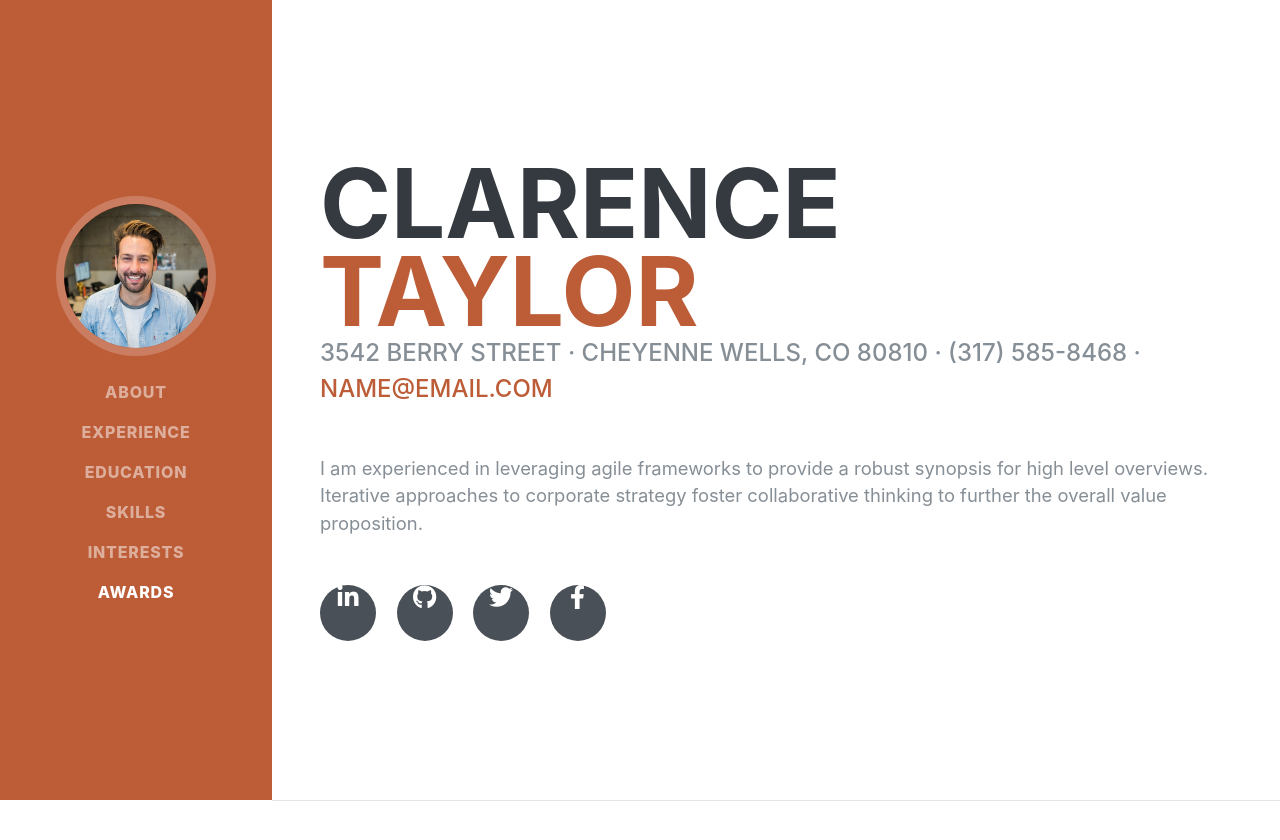
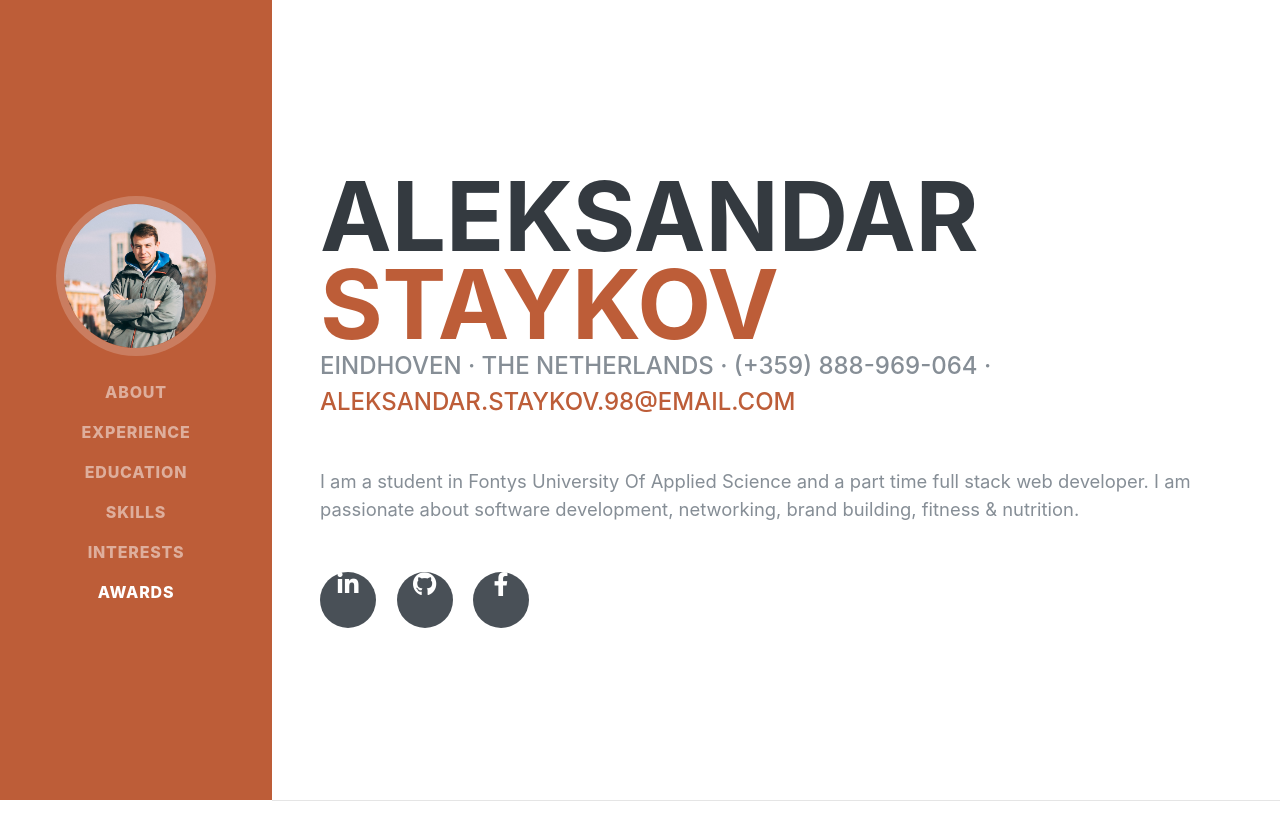
Before and after one commit to AleksandarStaikov/PersonalWebsite, a Django app: template astaykov/astaykov/templates/astaykov/default_view.html in a window 1280 px wide. Shown: the top 840 px of the page. Run offline with Django 3.2, Linux system fonts and the light colour scheme; the template is opened without the code that fills it, so the values that code supplies are empty; some libraries are stand-ins or nearby versions; some web fonts are replaced.

Commit message:
personalised the about section

```diff
--- a/astaykov/astaykov/templates/astaykov/default_view.html
+++ b/astaykov/astaykov/templates/astaykov/default_view.html
@@ -1,4 +1,4 @@
-{% extends 'astaykov/base.html' %}
+{% extends 'base.html' %}
 {% load static %}
 
 {% block title %}Aleksandar Staykov | Home page{% endblock %}
@@ -7,7 +7,7 @@
 
 <nav class="navbar navbar-expand-lg navbar-dark bg-primary fixed-top" id="sideNav">
     <a class="navbar-brand js-scroll-trigger" href="#page-top">
-        <span class="d-block d-lg-none">Clarence Taylor</span>
+        <span class="d-block d-lg-none">Aleksandar Staykov</span>
         <span class="d-none d-lg-block">
             <img class="img-fluid img-profile rounded-circle mx-auto mb-2" src="{% static 'astaykov/img/profile.jpg' %}" alt="">
         </span>
@@ -44,26 +44,22 @@
 
     <section class="resume-section p-3 p-lg-5 d-flex align-items-center" id="about">
         <div class="w-100">
-            <h1 class="mb-0">Clarence
-                <span class="text-primary">Taylor</span>
+            <h1 class="mb-0">Aleksandar
+                <span class="text-primary">Staykov</span>
             </h1>
-            <div class="subheading mb-5">3542 Berry Street · Cheyenne Wells, CO 80810 · (317) 585-8468 ·
-                <a href="mailto:name@email.com">name@email.com</a>
+            <div class="subheading mb-5">Eindhoven · The Netherlands · (+359) 888-969-064 ·
+                <a href="mailto:name@email.com">aleksandar.staykov.98@email.com</a>
             </div>
-            <p class="lead mb-5">I am experienced in leveraging agile frameworks to provide a robust synopsis for high
-                level overviews. Iterative approaches to corporate strategy foster collaborative thinking to further the
-                overall value proposition.</p>
+            <p class="lead mb-5">I am a student in Fontys University Of Applied Science and a part time full stack web developer. I am passionate about software development,
+                 networking, brand building, fitness & nutrition.</p>
             <div class="social-icons">
-                <a href="#">
+                <a href="https://www.linkedin.com/in/aleksandar-staykov/" target="_blank">
                     <i class="fab fa-linkedin-in"></i>
                 </a>
-                <a href="#">
+                <a href="https://github.com/AleksandarStaikov" target="_blank">
                     <i class="fab fa-github"></i>
                 </a>
-                <a href="#">
-                    <i class="fab fa-twitter"></i>
-                </a>
-                <a href="#">
+                <a href="https://facebook.com/staykov.aleksandar" target="_blank">
                     <i class="fab fa-facebook-f"></i>
                 </a>
             </div>
```
Also changed, not shown: astaykov/astaykov/static/astaykov/img/profile.jpg, astaykov/astaykov/static/astaykov/img/profile.old.jpg (added), astaykov/astaykov/templates/base.html (renamed from astaykov/astaykov/templates/astaykov/base.html), 1 other file.
